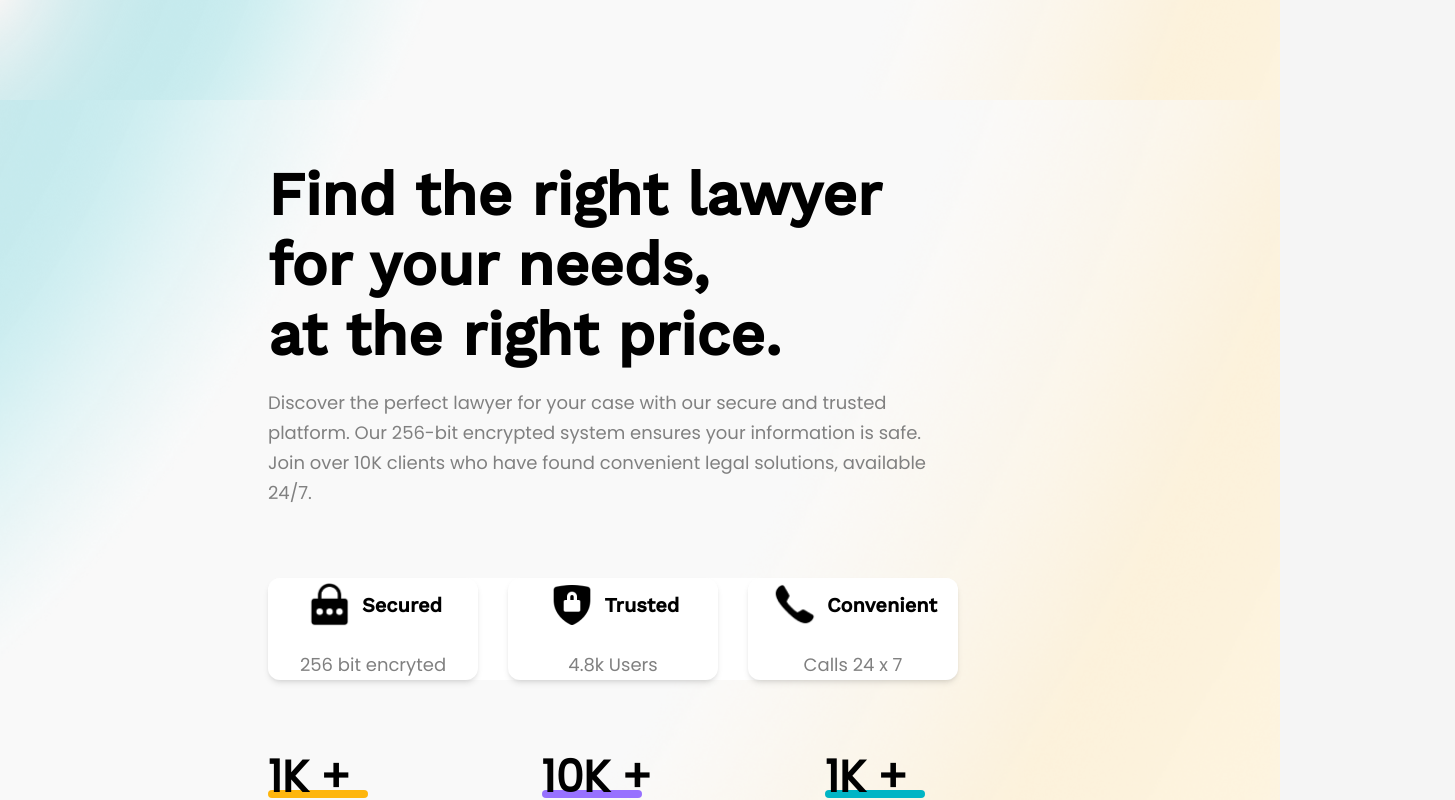
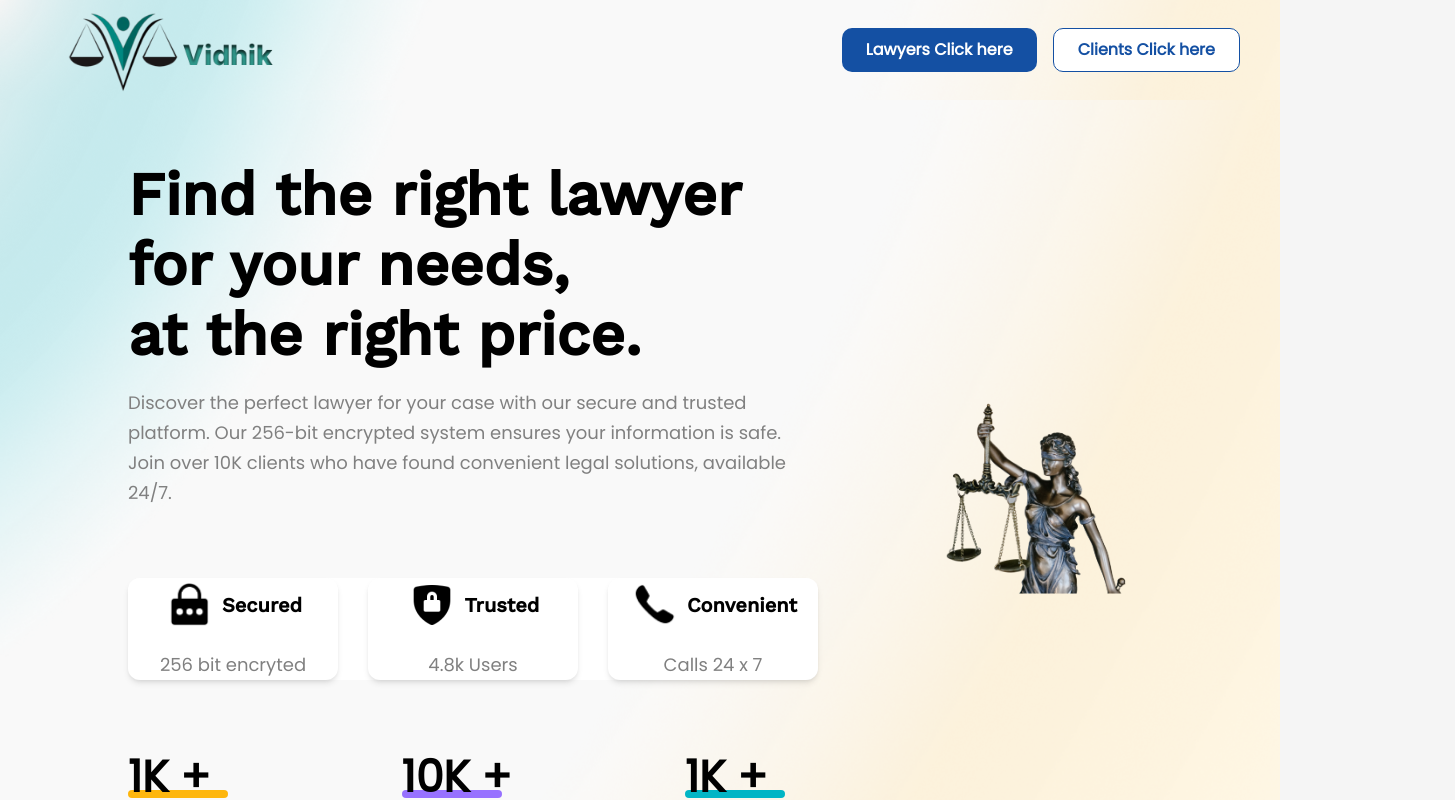
Before and after one commit to Team-Evidently/Vidhik, a React (Vite) app in the folder frontend/: page / in a window 1280 px wide. Shown: the top 800 px of the page, 1455 px wide, since content can reach past the window. Built offline with nearby package versions, Linux system fonts and the light colour scheme; the HTML template or start-up script is replaced by a standard one.

Commit message:
fix:navbar issues

```diff
--- a/frontend/src/components/Header/Header.jsx
+++ b/frontend/src/components/Header/Header.jsx
@@ -7,7 +7,7 @@
 
 
 const Header = () => {
-
+    console.log("in header")
     const headerRef = useRef(null);
     const menuRef = useRef(null);
 
--- a/frontend/src/components/MainNote/CSSNote.css
+++ b/frontend/src/components/MainNote/CSSNote.css
@@ -12,7 +12,7 @@
 	color: white;
 }
 
-.container {
+.Maincontainer {
 	max-width: 960px;
 	margin-right: auto;
 	margin-left: auto;
--- a/frontend/src/components/MainNote/MainNote.jsx
+++ b/frontend/src/components/MainNote/MainNote.jsx
@@ -65,7 +65,7 @@
       >
         My Notes
       </h1>
-			<div style={{position:'absolute',top:'600px'}}className='container'>
+			<div style={{position:'absolute',top:'600px'}}className='Maincontainer'>
 				<NotesList
 					notes={notes.filter((note) =>
 						note.text.toLowerCase().includes(searchText)
--- a/frontend/src/modules/Module.jsx
+++ b/frontend/src/modules/Module.jsx
@@ -8,9 +8,11 @@
     const location = useLocation()
     console.log(typeof(location.pathname))
     console.log(location.pathname == "/ULogin")
-    if(location.pathname === '/'){
+    if(location.pathname == '/'){
+        console.log('hello')
         return (
             <div>
+                {/* <h3>sadhkahdad</h3> */}
                 <Header />
                 <main className=''>
                     <Router />
```
